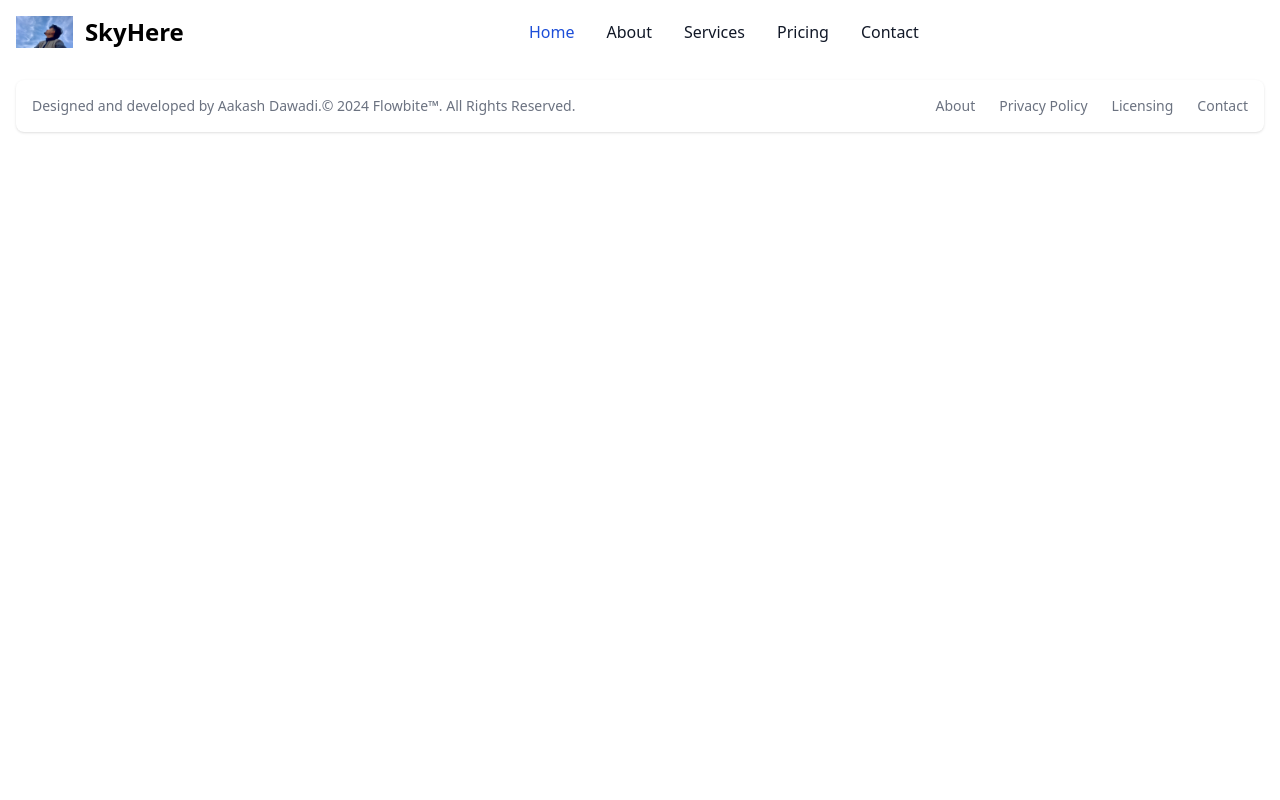
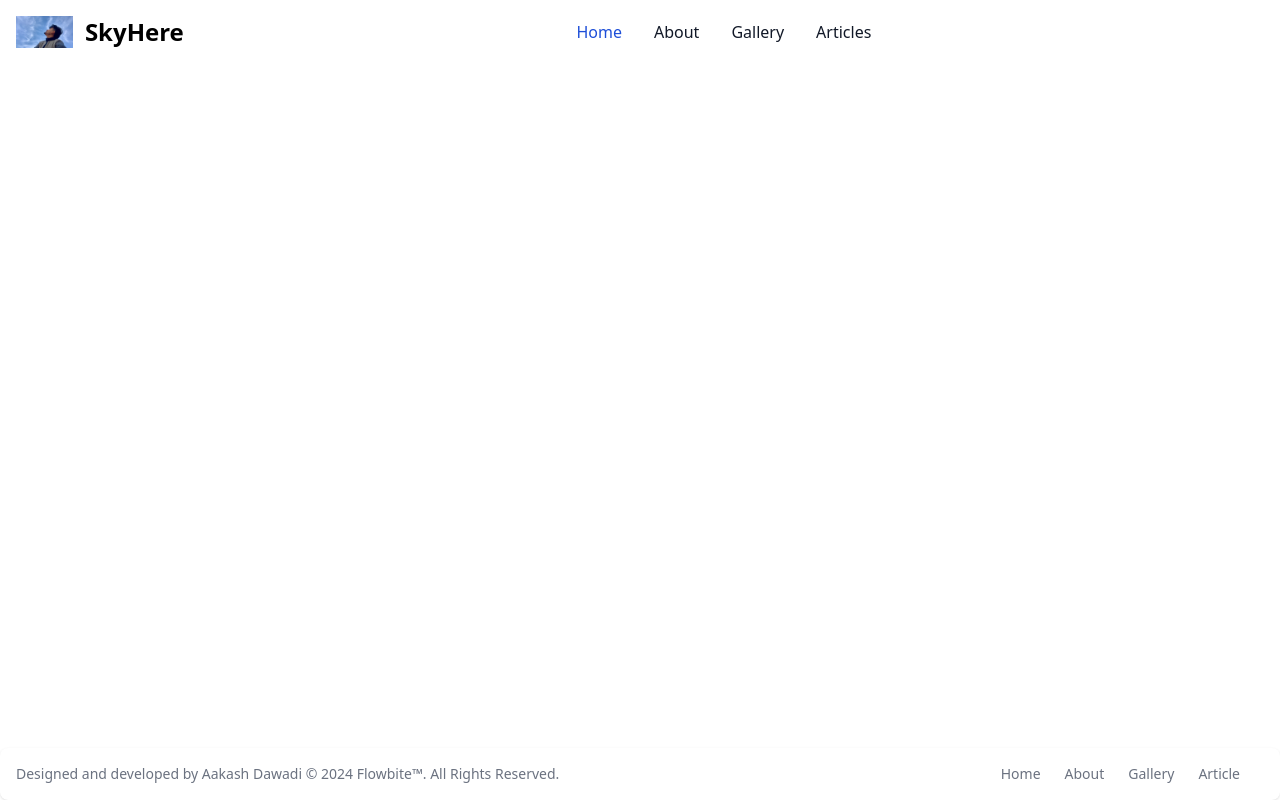
Before and after one commit to cole15sky/Vue-techiesky, a Vue app: page / in a window 1280 px wide. Built offline with nearby package versions, Linux system fonts and the light colour scheme.

Commit message:
Fix(Footer): position as fixed

```diff
--- a/src/components/Footer.vue
+++ b/src/components/Footer.vue
@@ -1,45 +1,34 @@
 <template>
+    <footer class="bg-white rounded-lg shadow p-4 fixed bottom-0 left-0 w-full dark:bg-gray-800">
+      <div class="w-full mx-auto max-w-screen-xl md:flex md:items-center md:justify-between">
+        <span class="text-sm text-gray-500 sm:text-center dark:text-gray-400">Designed and developed by Aakash Dawadi
+             <span class="items-center justify-center"> © 2024</span> <a href="https://flowbite.com/" class="hover:underline">Flowbite™</a>. All Rights Reserved.</span>
+        <ul class="flex flex-wrap items-center mt-3 text-sm font-medium text-gray-500 dark:text-gray-400 sm:mt-0">
+            <li>
+            <a href="#" class="hover:underline me-4 md:me-6">Home</a>
+          </li>
 
-
-<footer class="bg-white rounded-lg shadow m-4 dark:bg-gray-800">
-    <div class="w-full mx-auto max-w-screen-xl p-4 md:flex md:items-center md:justify-between">
-      <span class="text-sm text-gray-500 sm:text-center dark:text-gray-400">Designed and developed by Aakash Dawadi.© 2024 <a href="https://flowbite.com/" class="hover:underline">Flowbite™</a>. All Rights Reserved.
-    </span>
-    <ul class="flex flex-wrap items-center mt-3 text-sm font-medium text-gray-500 dark:text-gray-400 sm:mt-0">
           <li>
             <a href="#" class="hover:underline me-4 md:me-6">About</a>
           </li>
           <li>
-            <a href="#" class="hover:underline me-4 md:me-6">Privacy Policy</a>
+            <a href="#" class="hover:underline me-4 md:me-6">Gallery</a>
           </li>
           <li>
-            <a href="#" class="hover:underline me-4 md:me-6">Licensing</a>
+            <a href="#" class="hover:underline me-4 md:me-6">Article</a>
           </li>
-        <li>
-            <a href="#" class="hover:underline">Contact</a>
-        </li>
+
         </ul>
       </div>
     </footer>
-
-
   </template>
 
-
-
-
-
-<script >
+  <script>
   export default {
     name: "Footer",
   };
-
   </script>
 
-
-
-
-
   <style scoped>
-
+  /* Additional styles can go here */
   </style>
--- a/src/components/NavBar.vue
+++ b/src/components/NavBar.vue
@@ -13,27 +13,7 @@
         <span class="sr-only">Open user menu</span>
         <!-- <img class="w-8 h-8 rounded-full" src="/docs/images/people/profile-picture-3.jpg" alt="user photo"> -->
       </button>
-      <!-- Dropdown menu -->
-      <div class="z-50 hidden my-4 text-base list-none bg-white divide-y divide-gray-100 rounded-lg shadow dark:bg-gray-700 dark:divide-gray-600" id="user-dropdown">
-        <div class="px-4 py-3">
-          <span class="block text-sm text-gray-900 dark:text-white">Bonnie Green</span>
-          <span class="block text-sm  text-gray-500 truncate dark:text-gray-400">name@flowbite.com</span>
-        </div>
-        <ul class="py-2" aria-labelledby="user-menu-button">
-          <li>
-            <a href="#" class="block px-4 py-2 text-sm text-gray-700 hover:bg-gray-100 dark:hover:bg-gray-600 dark:text-gray-200 dark:hover:text-white">Dashboard</a>
-          </li>
-          <li>
-            <a href="#" class="block px-4 py-2 text-sm text-gray-700 hover:bg-gray-100 dark:hover:bg-gray-600 dark:text-gray-200 dark:hover:text-white">Settings</a>
-          </li>
-          <li>
-            <a href="#" class="block px-4 py-2 text-sm text-gray-700 hover:bg-gray-100 dark:hover:bg-gray-600 dark:text-gray-200 dark:hover:text-white">Earnings</a>
-          </li>
-          <li>``
-            <a href="#" class="block px-4 py-2 text-sm text-gray-700 hover:bg-gray-100 dark:hover:bg-gray-600 dark:text-gray-200 dark:hover:text-white">Sign out</a>
-          </li>
-        </ul>
-      </div>
+
       <button data-collapse-toggle="navbar-user" type="button" class="inline-flex items-center p-2 w-10 h-10 justify-center text-sm text-gray-500 rounded-lg md:hidden hover:bg-gray-100 focus:outline-none focus:ring-2 focus:ring-gray-200 dark:text-gray-400 dark:hover:bg-gray-700 dark:focus:ring-gray-600" aria-controls="navbar-user" aria-expanded="false">
         <span class="sr-only">Open main menu</span>
         <svg class="w-5 h-5" aria-hidden="true" xmlns="http://www.w3.org/2000/svg" fill="none" viewBox="0 0 17 14">
@@ -50,14 +30,12 @@
         <a href="#" class="block py-2 px-3 text-gray-900 rounded hover:bg-gray-100 md:hover:bg-transparent md:hover:text-blue-700 md:p-0 dark:text-white md:dark:hover:text-blue-500 dark:hover:bg-gray-700 dark:hover:text-white md:dark:hover:bg-transparent dark:border-gray-700">About</a>
       </li>
       <li>
-        <a href="#" class="block py-2 px-3 text-gray-900 rounded hover:bg-gray-100 md:hover:bg-transparent md:hover:text-blue-700 md:p-0 dark:text-white md:dark:hover:text-blue-500 dark:hover:bg-gray-700 dark:hover:text-white md:dark:hover:bg-transparent dark:border-gray-700">Services</a>
+        <a href="#" class="block py-2 px-3 text-gray-900 rounded hover:bg-gray-100 md:hover:bg-transparent md:hover:text-blue-700 md:p-0 dark:text-white md:dark:hover:text-blue-500 dark:hover:bg-gray-700 dark:hover:text-white md:dark:hover:bg-transparent dark:border-gray-700">Gallery</a>
       </li>
       <li>
-        <a href="#" class="block py-2 px-3 text-gray-900 rounded hover:bg-gray-100 md:hover:bg-transparent md:hover:text-blue-700 md:p-0 dark:text-white md:dark:hover:text-blue-500 dark:hover:bg-gray-700 dark:hover:text-white md:dark:hover:bg-transparent dark:border-gray-700">Pricing</a>
+        <a href="#" class="block py-2 px-3 text-gray-900 rounded hover:bg-gray-100 md:hover:bg-transparent md:hover:text-blue-700 md:p-0 dark:text-white md:dark:hover:text-blue-500 dark:hover:bg-gray-700 dark:hover:text-white md:dark:hover:bg-transparent dark:border-gray-700">Articles</a>
       </li>
-      <li>
-        <a href="#" class="block py-2 px-3 text-gray-900 rounded hover:bg-gray-100 md:hover:bg-transparent md:hover:text-blue-700 md:p-0 dark:text-white md:dark:hover:text-blue-500 dark:hover:bg-gray-700 dark:hover:text-white md:dark:hover:bg-transparent dark:border-gray-700">Contact</a>
-      </li>
+
     </ul>
   </div>
   </div>
```
Lines whose indentation alone changed are shown as unchanged.
